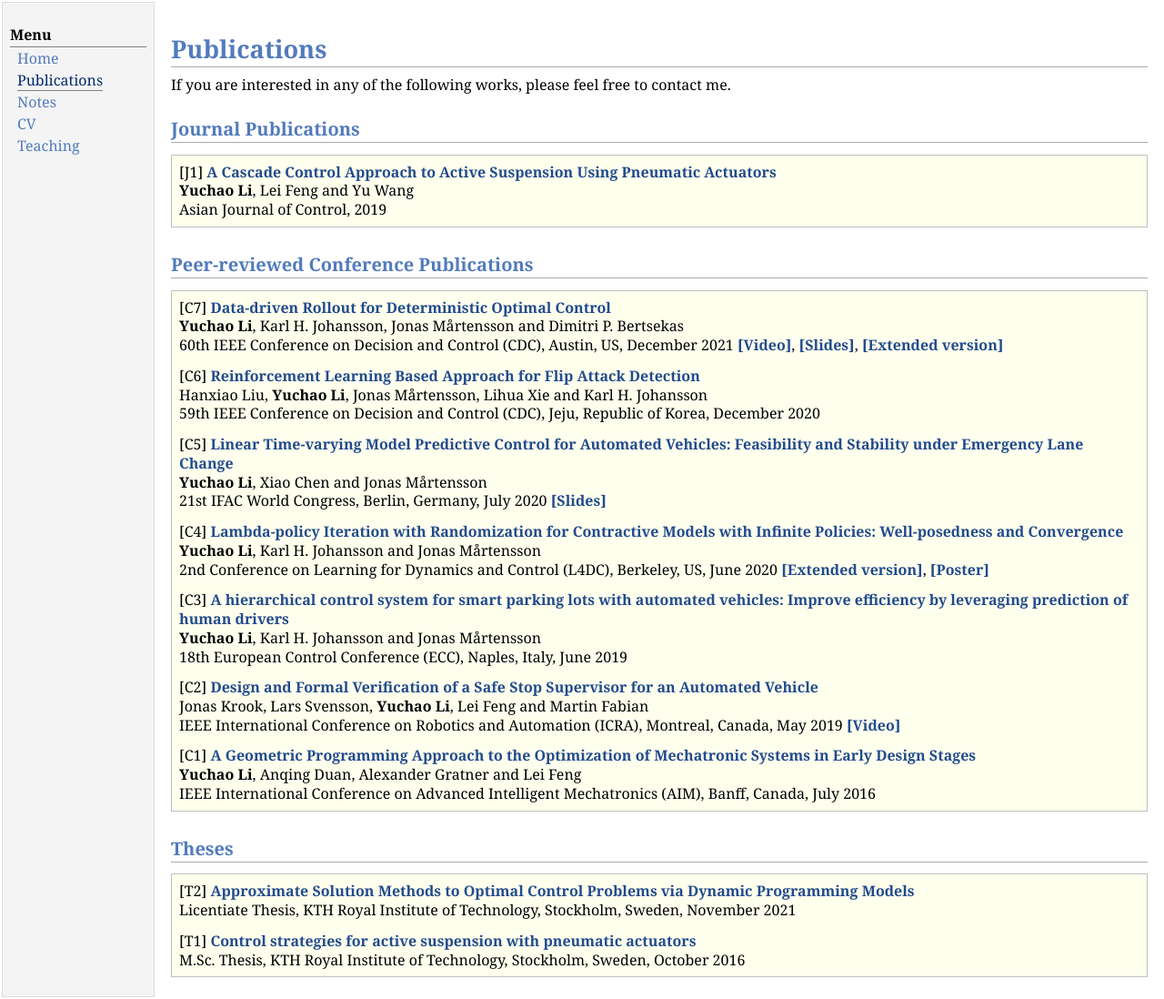
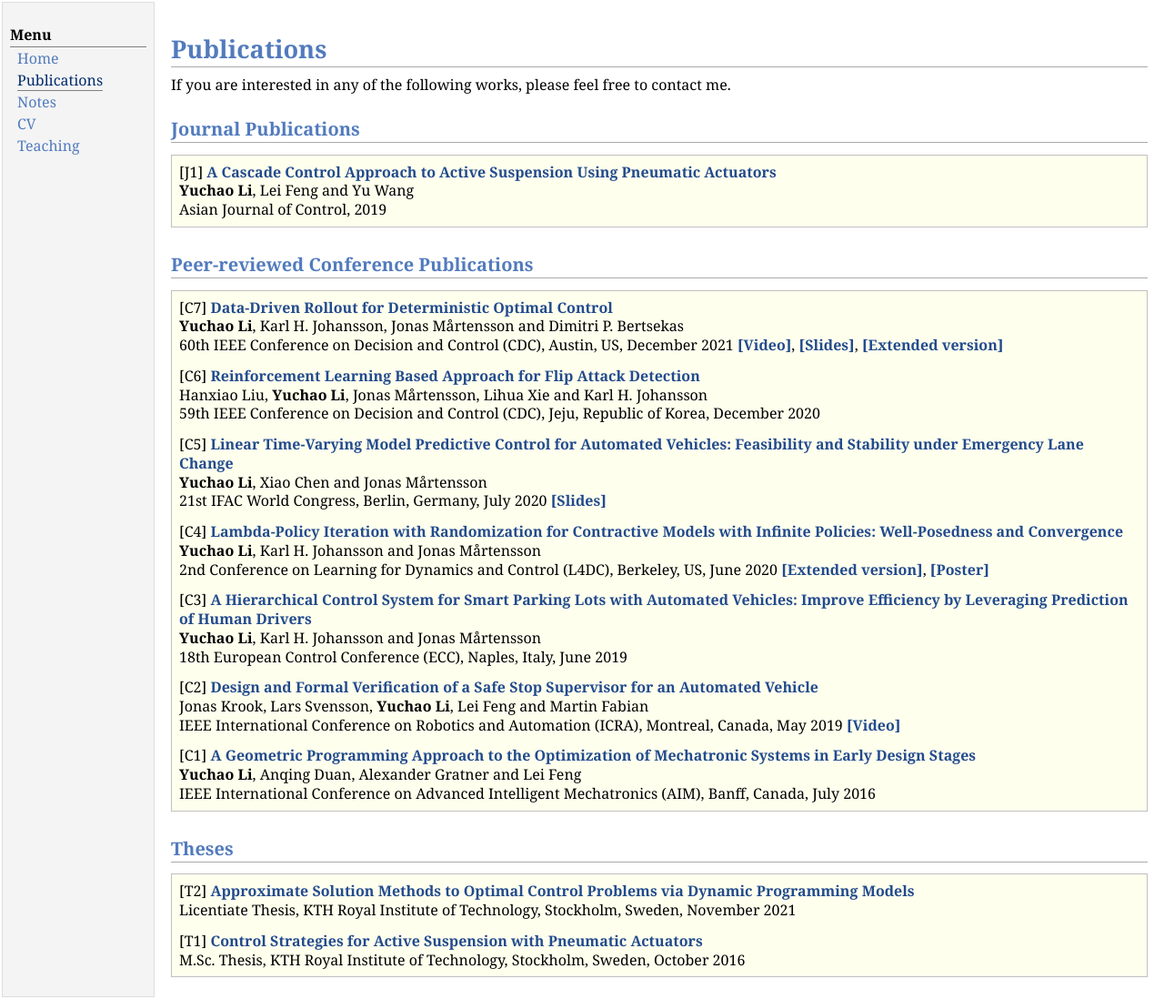
Before and after one commit to yuchaotaigu/yuchaotaigu.github.io, a Jekyll site: the page research.html, which Jekyll copies as it is, in a window 1280 px wide. Shown: the whole page at 91% size. Built offline with Jekyll 4.4.1, drawn with Linux system fonts in a browser that asks for light colours; comment, search, counter and statistics services are not loaded.

Commit message:
CAPITAL LETTERS

```diff
--- a/research.html
+++ b/research.html
@@ -40,19 +40,19 @@ If you are interested in any of the following works, please feel free to contact
 <h2>Peer-reviewed Conference Publications</h2>
 <div class="infoblock">
 <div class="blockcontent">
-<p>[C7] <a href="https://ieeexplore.ieee.org/document/9683499"><b>Data-driven Rollout for Deterministic Optimal Control</b></a><br />
+<p>[C7] <a href="https://ieeexplore.ieee.org/document/9683499"><b>Data-Driven Rollout for Deterministic Optimal Control</b></a><br />
 <b>Yuchao Li</b>, Karl H. Johansson, Jonas Mårtensson and Dimitri P. Bertsekas <br />
 60th IEEE Conference on Decision and Control (CDC), Austin, US, December 2021 <a href="https://youtu.be/6lhpVCqhThM"><b>[Video]</b></a>, <a href="research/CDC21_presentation.pdf"><b>[Slides]</b></a>, <a href="https://arxiv.org/abs/2105.03116"><b>[Extended version]</b></a></p>
 <p>[C6] <a href="https://ieeexplore.ieee.org/abstract/document/9303818"><b>Reinforcement Learning Based Approach for Flip Attack Detection</b></a><br />
 Hanxiao Liu, <b>Yuchao Li</b>, Jonas Mårtensson, Lihua Xie and Karl H. Johansson <br />
 59th IEEE Conference on Decision and Control (CDC), Jeju, Republic of Korea, December 2020 </p>
-<p>[C5] <a href="https://www.sciencedirect.com/science/article/pii/S2405896320303062"><b>Linear Time-varying Model Predictive Control for Automated Vehicles: Feasibility and Stability under Emergency Lane Change </b></a><br />
+<p>[C5] <a href="https://www.sciencedirect.com/science/article/pii/S2405896320303062"><b>Linear Time-Varying Model Predictive Control for Automated Vehicles: Feasibility and Stability under Emergency Lane Change </b></a><br />
 <b>Yuchao Li</b>, Xiao Chen and Jonas Mårtensson <br />
 21st IFAC World Congress, Berlin, Germany, July 2020 <a href="research/IFAC_20_presentation.pdf"><b>[Slides]</b></a><br /></p>
-<p>[C4] <a href="http://proceedings.mlr.press/v120/li20b.html"><b>Lambda-policy Iteration with Randomization for Contractive Models with Infinite Policies: Well-posedness and Convergence </b></a><br />
+<p>[C4] <a href="http://proceedings.mlr.press/v120/li20b.html"><b>Lambda-Policy Iteration with Randomization for Contractive Models with Infinite Policies: Well-Posedness and Convergence </b></a><br />
 <b>Yuchao Li</b>, Karl H. Johansson and Jonas Mårtensson <br />
 2nd Conference on Learning for Dynamics and Control (L4DC), Berkeley, US, June 2020 <a href="https://arxiv.org/abs/1912.08504"><b>[Extended version]</b></a>, <a href="research/L4DC_poster.pdf"><b>[Poster]</b></a><br /></p>
-<p>[C3] <a href="https://ieeexplore.ieee.org/abstract/document/8796055"><b>A hierarchical control system for smart parking lots with automated vehicles: Improve efficiency by leveraging prediction of human drivers </b></a><br />
+<p>[C3] <a href="https://ieeexplore.ieee.org/abstract/document/8796055"><b>A Hierarchical Control System for Smart Parking Lots with Automated Vehicles: Improve Efficiency by Leveraging Prediction of Human Drivers </b></a><br />
 <b>Yuchao Li</b>, Karl H. Johansson and Jonas Mårtensson <br />
 18th European Control Conference (ECC), Naples, Italy, June 2019 </p>
 <p>[C2] <a href="https://ieeexplore.ieee.org/document/8793636"><b>Design and Formal Verification of a Safe Stop Supervisor for an Automated Vehicle</b></a> <br />
@@ -69,7 +69,7 @@ IEEE International Conference on Advanced Intelligent Mechatronics (AIM), Banff,
 <div class="blockcontent">
  <p>[T2] <a href="http://urn.kb.se/resolve?urn=urn:nbn:se:kth:diva-305283"><b>Approximate Solution Methods to Optimal Control Problems via Dynamic Programming Models </b></a><br />
 Licentiate Thesis, KTH Royal Institute of Technology, Stockholm, Sweden, November 2021</p>
-  <p>[T1] <a href="http://urn.kb.se/resolve?urn=urn:nbn:se:kth:diva-194174"><b>Control strategies for active suspension with pneumatic actuators </b></a><br />
+  <p>[T1] <a href="http://urn.kb.se/resolve?urn=urn:nbn:se:kth:diva-194174"><b>Control Strategies for Active Suspension with Pneumatic Actuators </b></a><br />
 M.Sc. Thesis, KTH Royal Institute of Technology, Stockholm, Sweden, October 2016</p>
   </div></div>
 
```
